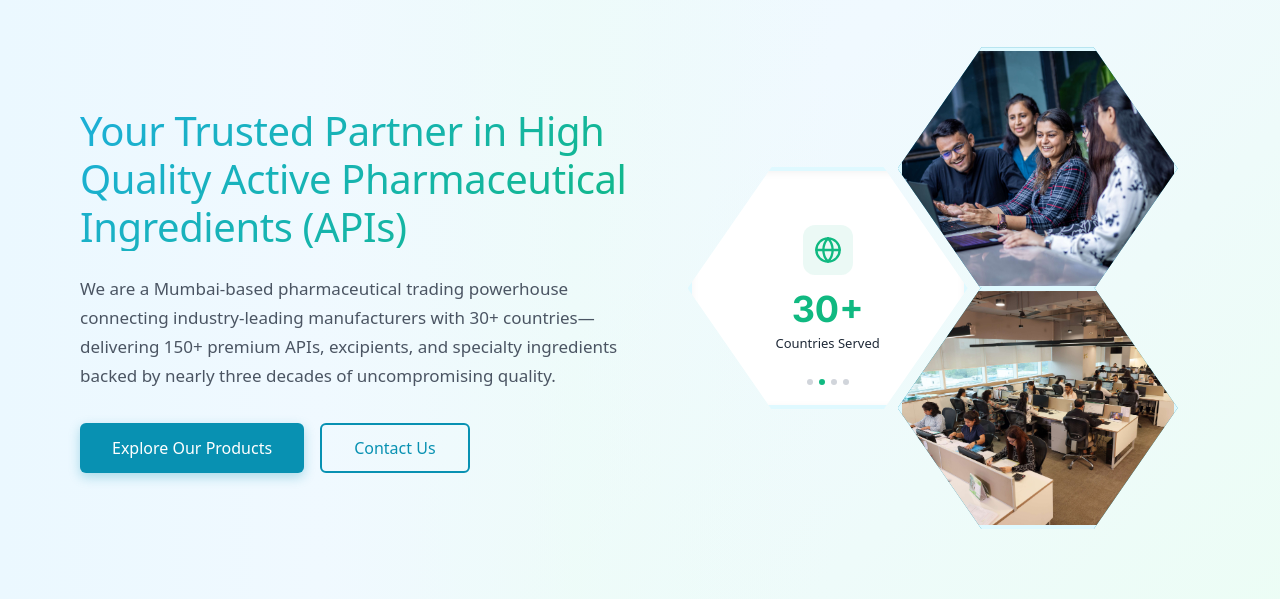
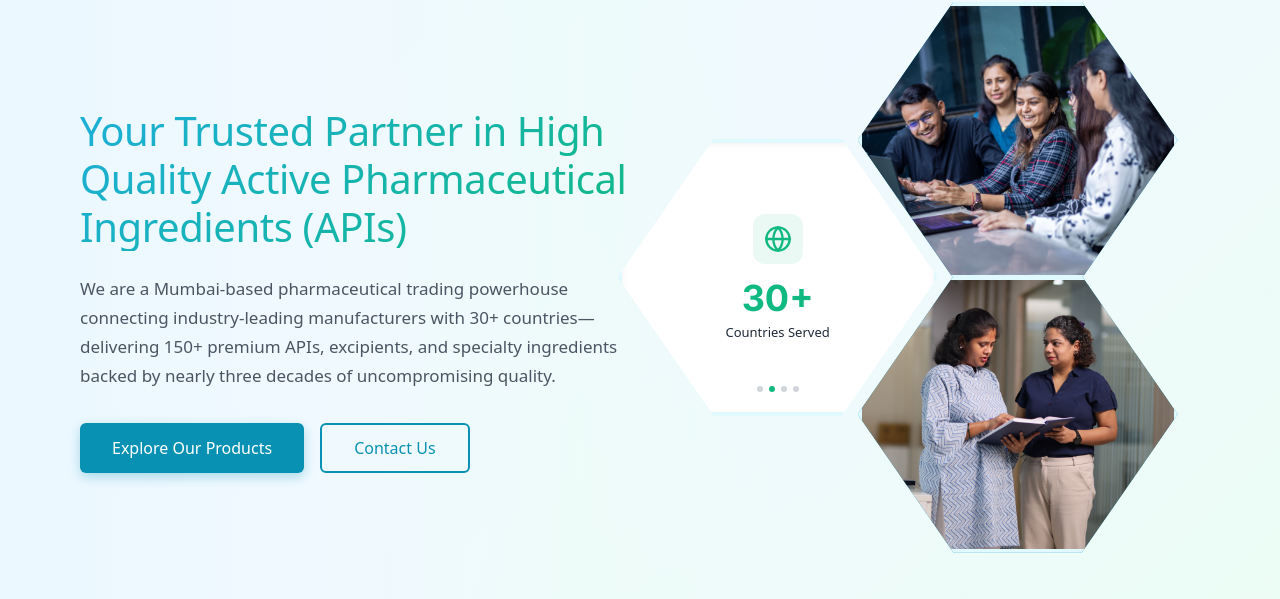
Before and after one commit to Vijit-08/GeminiExports, a React (Vite) app in the folder gemini-exports-react/: page / in a window 1280 px wide. Shown: the part 120-719 px from the top of the page. Built offline with nearby package versions, Linux system fonts and the light colour scheme.

Commit message:
Changes lower hexagon image in hero section

```diff
--- a/gemini-exports-react/src/components/Hero.tsx
+++ b/gemini-exports-react/src/components/Hero.tsx
@@ -89,7 +89,7 @@ const Hero = () => {
     const hexagonClipPath = 'polygon(30% 0%, 70% 0%, 100% 50%, 70% 100%, 30% 100%, 0% 50%)'
     const imageUrl = imageNum === 1
       ? '/assets/img/compressedImages/home3.jpg'
-      : '/assets/img/compressedImages/ourstory2.JPG'
+      : '/assets/img/compressedImages/home2.png'
 
     return (
       <div
@@ -347,7 +347,7 @@ const Hero = () => {
           transition={{ duration: 0.8, ease: [0.4, 0, 0.2, 1] }}
           style={{
             position: 'absolute',
-            top: window.innerWidth >= 1200 ? '22%' : window.innerWidth >= 1024 ? '22%' : '40%',
+            top: window.innerWidth >= 1200 ? '16%' : window.innerWidth >= 1024 ? '10%' : '40%',
             right: window.innerWidth >= 1200 ? '8%' : window.innerWidth >= 1024 ? '5%' : '3%',
             transform: 'translateY(-50%)',
             zIndex: 2,
@@ -358,10 +358,10 @@ const Hero = () => {
         >
           {/* Stats Hexagon on the left */}
           <div style={{
-            marginRight: window.innerWidth >= 1024 ? '-70px' : '-60px'
+            marginRight: window.innerWidth >= 1024 ? '-80px' : '-70px'
           }}>
             <StatsHexagon
-              size={window.innerWidth >= 1024 ? 280 : 240}
+              size={window.innerWidth >= 1024 ? 320 : 280}
               currentStat={currentStat}
               currentStatIndex={currentStatIndex}
               stats={stats}
@@ -375,9 +375,9 @@ const Hero = () => {
             gap: '0'
           }}>
             <div style={{ marginBottom: '-3px' }}>
-              <ImageHexagon size={window.innerWidth >= 1024 ? 280 : 240} image={true} imageNum={1} />
+              <ImageHexagon size={window.innerWidth >= 1024 ? 320 : 280} image={true} imageNum={1} />
             </div>
-            <ImageHexagon size={window.innerWidth >= 1024 ? 280 : 240} image={true} imageNum={2} />
+            <ImageHexagon size={window.innerWidth >= 1024 ? 320 : 280} image={true} imageNum={2} />
           </div>
         </motion.div>
       )}
@@ -512,10 +512,10 @@ const Hero = () => {
           >
             {/* Stats Hexagon on the left */}
             <div style={{
-              marginRight: '-50px' // 25% of 200px for edge-sharing
+              marginRight: '-60px' // 25% of 240px for edge-sharing
             }}>
               <StatsHexagon
-                size={200}
+                size={240}
                 currentStat={currentStat}
                 currentStatIndex={currentStatIndex}
                 stats={stats}
@@ -529,9 +529,9 @@ const Hero = () => {
               gap: '0'
             }}>
               <div style={{ marginBottom: '-2px' }}>
-                <ImageHexagon size={200} image={true} imageNum={1} />
+                <ImageHexagon size={240} image={true} imageNum={1} />
               </div>
-              <ImageHexagon size={200} image={true} imageNum={2} />
+              <ImageHexagon size={240} image={true} imageNum={2} />
             </div>
           </motion.div>
         )}
```
Also changed, not shown: gemini-exports-react/public/assets/img/compressedImages/home2.png (added).
